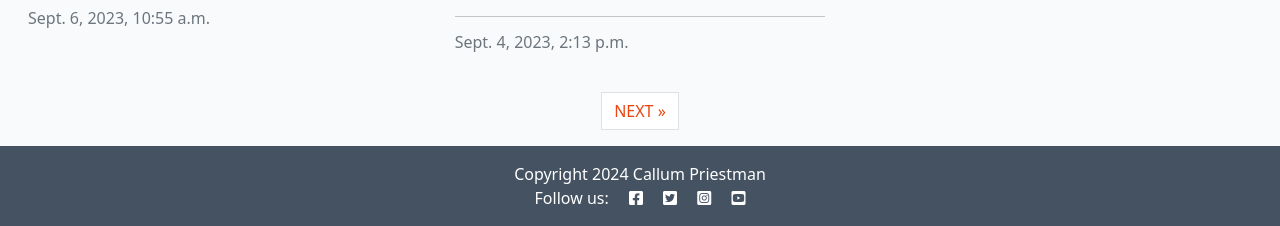
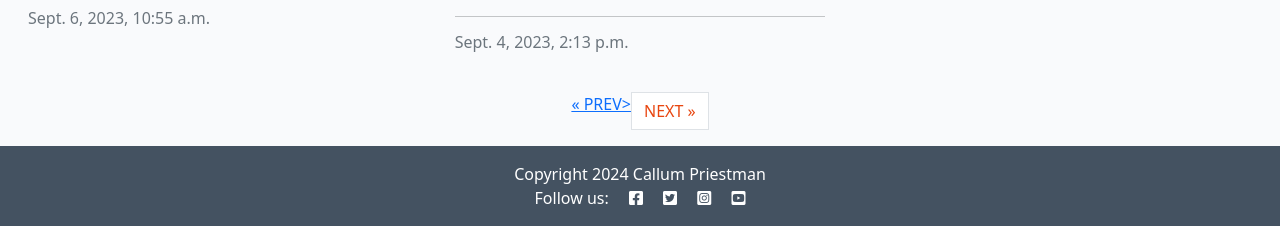
Before and after one commit to Cal009/django-blog, a Django app: page /?page=2 in a window 1280 px wide. Shown: the part 787-1013 px from the top of the page. Run offline with Django 4.2, Linux system fonts and the light colour scheme; data comes from the database, SQL or seed files in the repository.

Commit message:
previous page button added

```diff
--- a/blog/templates/blog/index.html
+++ b/blog/templates/blog/index.html
@@ -41,6 +41,11 @@
     {% if is_paginated %}
     <nav aria-label="Page navigation">
         <ul class="pagination justify-content-center">
+            {% if page_obj.has_previous %}
+            <li>
+                <a href="?page={{ page_obj.previous_page_number }}" class="page_link">&laquo; PREV></a>
+            </li>
+            {% endif %}
             {% if page_obj.has_next %}
             <li><a href="?page={{ page_obj.next_page_number }}" class="page-link"> NEXT &raquo;</a></li>
             {% endif %}
```
